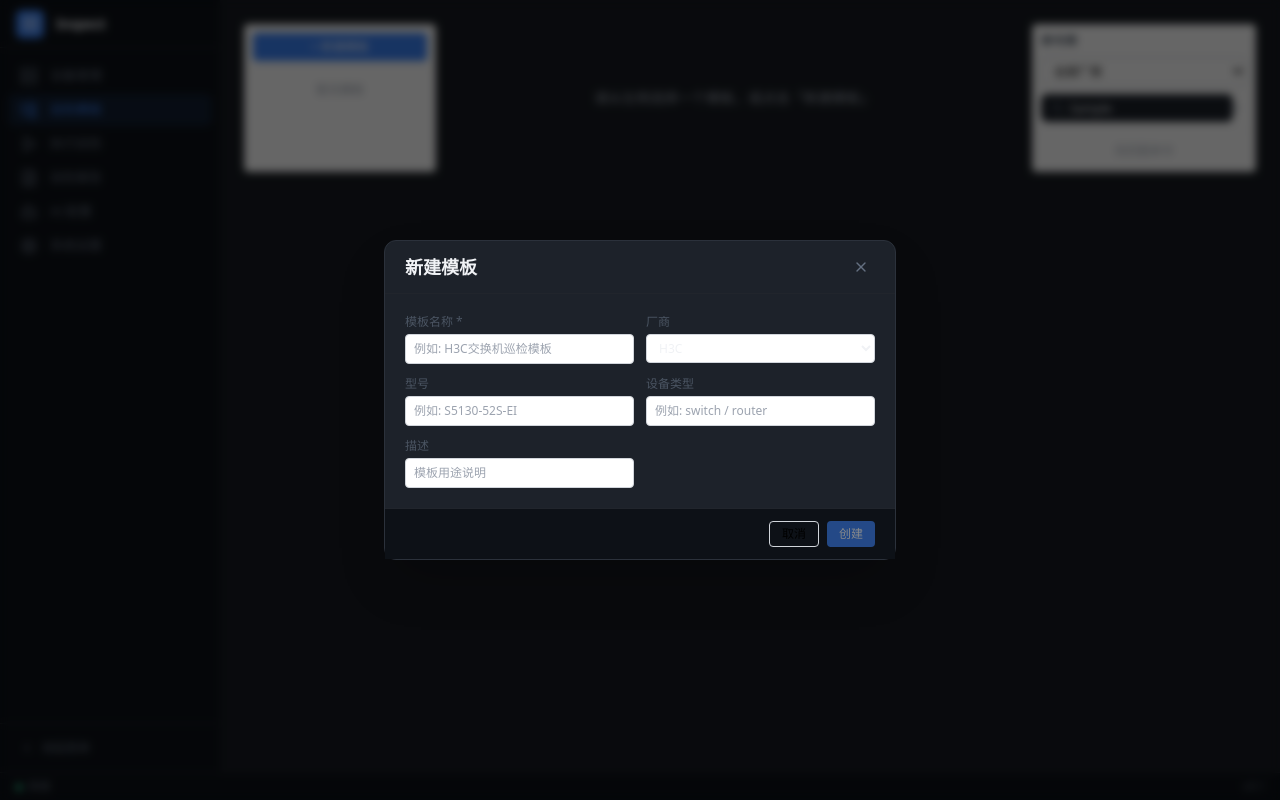
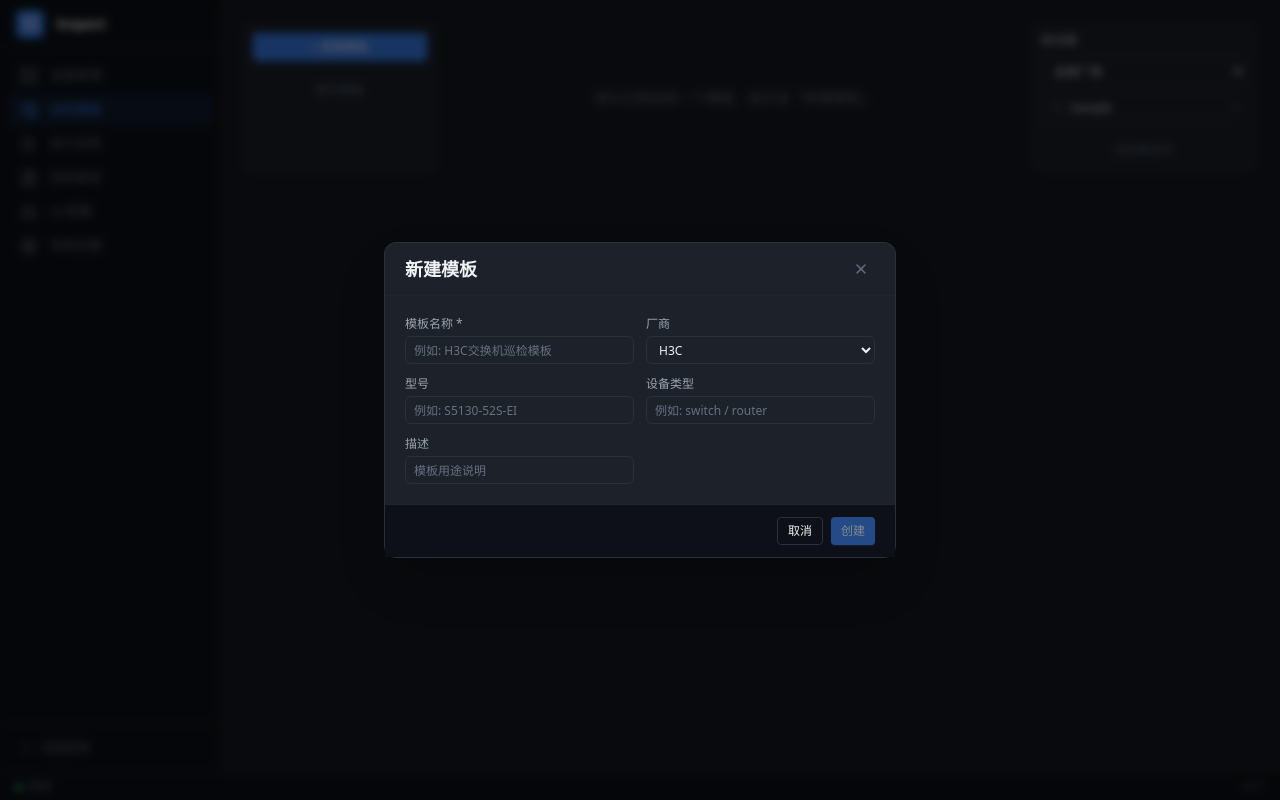
Before and after one commit to neowong/inspection-rust, a React (Vite) app: page /templates in a window 1280 px wide. Both pictures are taken after typing "Sample" into the empty fields and a click on the button "+ 新建模板". Built offline with nearby package versions, Linux system fonts and the light colour scheme.

Commit message:
style: 重构 TemplatesPage 使用新组件系统
Co-Authored-By: neo <neowong2005@gmail.com>

```diff
--- a/src/pages/TemplatesPage.tsx
+++ b/src/pages/TemplatesPage.tsx
@@ -4,6 +4,9 @@ import Toolbar from "../components/Toolbar";
 import SearchInput from "../components/SearchInput";
 import Modal from "../components/Modal";
 import ContextMenu, { ContextMenuItem } from "../components/ContextMenu";
+import Button from "../components/ui/Button";
+import Input from "../components/ui/Input";
+import { Select } from "../components/ui/Input";
 import type { InspectionTemplate, CommandPool } from "../types";
 
 const VENDORS = ["H3C", "华为", "思科", "锐捷"];
@@ -340,33 +343,32 @@ export default function TemplatesPage() {
   return (
     <div className="flex gap-3 h-full">
       {/* ====== Left Panel: Template List ====== */}
-      <div className="w-48 shrink-0 flex flex-col bg-white rounded border border-gray-200">
-        <div className="p-2 border-b border-gray-100">
-          <button
-            className="w-full px-3 py-1.5 text-xs bg-blue-500 text-white rounded hover:bg-blue-600"
+      <div className="w-48 shrink-0 flex flex-col bg-[hsl(var(--bg-card))] border border-[hsl(var(--border))] rounded-lg">
+        <div className="p-2 border-b border-[hsl(var(--border-light))]">
+          <Button size="sm" className="w-full"
             onClick={() => {
               setNewForm({ ...EMPTY_FORM, vendor: selected?.vendor || "H3C" });
               setNewModalOpen(true);
             }}
           >
             + 新建模板
-          </button>
+          </Button>
         </div>
         <div className="flex-1 overflow-auto">
           {templates.length === 0 ? (
-            <p className="p-3 text-xs text-gray-400 text-center">暂无模板</p>
+            <p className="p-3 text-xs text-[hsl(var(--text-tertiary))] text-center">暂无模板</p>
           ) : (
             templates.map((tpl) => (
               <div
                 key={tpl.id}
-                className={`px-3 py-2 cursor-pointer border-b border-gray-50 text-xs hover:bg-blue-50/50 ${
-                  selectedId === tpl.id ? "bg-blue-100 text-blue-800 font-medium" : "text-gray-700"
+                className={`px-3 py-2 cursor-pointer border-b border-[hsl(var(--border-light))] text-xs hover:bg-[hsl(var(--bg-hover))] ${
+                  selectedId === tpl.id ? "bg-[hsl(var(--accent-subtle))] text-[hsl(var(--accent))] font-medium" : "text-[hsl(var(--text-primary))]"
                 }`}
                 onClick={() => selectTemplate(tpl.id)}
                 onContextMenu={(e) => onContextMenu(e, tpl)}
               >
                 <div className="truncate">{tpl.name}</div>
-                <div className="text-[10px] text-gray-400 mt-0.5 flex justify-between">
+                <div className="text-[10px] text-[hsl(var(--text-tertiary))] mt-0.5 flex justify-between">
                   <span>{tpl.vendor}</span>
                   <span>{tpl.device_count ?? 0} 设备</span>
                 </div>
@@ -379,37 +381,27 @@ export default function TemplatesPage() {
       {/* ====== Center Panel: Template Detail ====== */}
       <div className="flex-1 min-w-0 flex flex-col gap-3">
         {!selected ? (
-          <div className="flex-1 flex items-center justify-center text-gray-400 text-sm">
+          <div className="flex-1 flex items-center justify-center text-[hsl(var(--text-tertiary))] text-sm">
             请从左侧选择一个模板，或点击「新建模板」
           </div>
         ) : (
           <>
             {/* Template info header */}
             <div className="flex items-center justify-between">
-              <h2 className="text-sm font-semibold text-gray-800 truncate">
+              <h2 className="text-sm font-semibold text-[hsl(var(--text-primary))] truncate">
                 {selected.name}
               </h2>
               <div className="flex gap-1">
-                <button
-                  className="px-2 py-0.5 text-[11px] border border-gray-300 rounded hover:bg-gray-100"
-                  onClick={handleAutoGenerate}
-                >
+                <Button variant="secondary" size="sm" onClick={handleAutoGenerate}>
                   自动生成命令
-                </button>
-                <button
-                  className="px-2 py-0.5 text-[11px] border border-gray-300 rounded hover:bg-gray-100"
-                  onClick={handleGenerateReport}
-                >
+                </Button>
+                <Button variant="secondary" size="sm" onClick={handleGenerateReport}>
                   生成报告模板
-                </button>
+                </Button>
                 {dirty && (
-                  <button
-                    className="px-3 py-0.5 text-[11px] bg-green-500 text-white rounded hover:bg-green-600 disabled:opacity-50"
-                    disabled={saving || !form.name.trim()}
-                    onClick={handleSave}
-                  >
+                  <Button size="sm" loading={saving} disabled={saving || !form.name.trim()} onClick={handleSave}>
                     {saving ? "保存中..." : "保存"}
-                  </button>
+                  </Button>
                 )}
               </div>
             </div>
@@ -417,43 +409,38 @@ export default function TemplatesPage() {
             {/* Form fields */}
             <div className="grid grid-cols-3 gap-2">
               <FormField label="模板名称 *">
-                <input
-                  className="form-input"
+                <Input size="sm"
                   value={form.name}
                   onChange={(e) => updateForm({ name: e.target.value })}
                   placeholder="例如: H3C交换机巡检模板"
                 />
               </FormField>
               <FormField label="厂商">
-                <select
-                  className="form-input"
+                <Select size="sm"
                   value={form.vendor}
                   onChange={(e) => updateForm({ vendor: e.target.value })}
                 >
                   {VENDORS.map((v) => (
                     <option key={v} value={v}>{v}</option>
                   ))}
-                </select>
+                </Select>
               </FormField>
               <FormField label="型号">
-                <input
-                  className="form-input"
+                <Input size="sm"
                   value={form.model}
                   onChange={(e) => updateForm({ model: e.target.value })}
                   placeholder="例如: S5130-52S-EI"
                 />
               </FormField>
               <FormField label="设备类型">
-                <input
-                  className="form-input"
+                <Input size="sm"
                   value={form.device_type}
                   onChange={(e) => updateForm({ device_type: e.target.value })}
                   placeholder="例如: switch / router / server"
                 />
               </FormField>
               <FormField label="描述">
-                <input
-                  className="form-input"
+                <Input size="sm"
                   value={form.description}
                   onChange={(e) => updateForm({ description: e.target.value })}
                   placeholder="模板用途说明"
@@ -462,7 +449,7 @@ export default function TemplatesPage() {
             </div>
 
             {/* Additional info */}
-            <div className="text-[10px] text-gray-400 flex gap-4">
+            <div className="text-[10px] text-[hsl(var(--text-tertiary))] flex gap-4">
               <span>创建: {formatTime(selected.created_at)}</span>
               <span>更新: {formatTime(selected.updated_at)}</span>
               <span>关联设备: {selected.device_count ?? 0}</span>
@@ -474,45 +461,44 @@ export default function TemplatesPage() {
             {/* Command list in template */}
             <div className="flex-1 min-h-0 flex flex-col">
               <div className="flex items-center justify-between mb-1">
-                <h3 className="text-xs font-semibold text-gray-600">
+                <h3 className="text-xs font-semibold text-[hsl(var(--text-secondary))]">
                   巡检命令 ({templateCommands.length})
                 </h3>
               </div>
-              <div className="flex-1 overflow-auto border border-gray-200 rounded">
+              <div className="flex-1 overflow-auto border border-[hsl(var(--border))] rounded">
                 {templateCommands.length === 0 ? (
-                  <p className="p-4 text-xs text-gray-400 text-center">
+                  <p className="p-4 text-xs text-[hsl(var(--text-tertiary))] text-center">
                     暂无命令，请从右侧命令库中添加，或点击「自动生成命令」
                   </p>
                 ) : (
                   <table className="w-full text-xs">
-                    <thead className="bg-gray-50 sticky top-0">
+                    <thead className="bg-[hsl(var(--bg-hover))] sticky top-0">
                       <tr>
-                        <th className="text-left px-2 py-1.5 border-b border-gray-200 font-medium text-gray-500 w-8">#</th>
-                        <th className="text-left px-2 py-1.5 border-b border-gray-200 font-medium text-gray-500">命令</th>
-                        <th className="text-left px-2 py-1.5 border-b border-gray-200 font-medium text-gray-500 w-16">分类</th>
-                        <th className="text-left px-2 py-1.5 border-b border-gray-200 font-medium text-gray-500 w-20">厂商</th>
-                        <th className="text-left px-2 py-1.5 border-b border-gray-200 font-medium text-gray-500 w-16">操作</th>
+                        <th className="text-left px-2 py-1.5 border-b border-[hsl(var(--border))] font-medium text-[hsl(var(--text-secondary))] w-8">#</th>
+                        <th className="text-left px-2 py-1.5 border-b border-[hsl(var(--border))] font-medium text-[hsl(var(--text-secondary))]">命令</th>
+                        <th className="text-left px-2 py-1.5 border-b border-[hsl(var(--border))] font-medium text-[hsl(var(--text-secondary))] w-16">分类</th>
+                        <th className="text-left px-2 py-1.5 border-b border-[hsl(var(--border))] font-medium text-[hsl(var(--text-secondary))] w-20">厂商</th>
+                        <th className="text-left px-2 py-1.5 border-b border-[hsl(var(--border))] font-medium text-[hsl(var(--text-secondary))] w-16">操作</th>
                       </tr>
                     </thead>
                     <tbody>
                       {templateCommands.map((cmd, idx) => (
-                        <tr key={cmd.id} className="border-b border-gray-100 hover:bg-gray-50">
-                          <td className="px-2 py-1 text-gray-400">{idx + 1}</td>
+                        <tr key={cmd.id} className="border-b border-[hsl(var(--border-light))] hover:bg-[hsl(var(--bg-hover))]">
+                          <td className="px-2 py-1 text-[hsl(var(--text-tertiary))]">{idx + 1}</td>
                           <td className="px-2 py-1">
-                            <code className="text-[11px] bg-gray-100 px-1 py-0.5 rounded">{cmd.command}</code>
+                            <code className="text-[11px] bg-[hsl(var(--bg-hover))] px-1 py-0.5 rounded">{cmd.command}</code>
                             {cmd.description && (
-                              <span className="text-gray-400 ml-1">- {cmd.description}</span>
+                              <span className="text-[hsl(var(--text-tertiary))] ml-1">- {cmd.description}</span>
                             )}
                           </td>
-                          <td className="px-2 py-1 text-gray-500">{cmd.category || "-"}</td>
-                          <td className="px-2 py-1 text-gray-500">{cmd.vendor}</td>
+                          <td className="px-2 py-1 text-[hsl(var(--text-secondary))]">{cmd.category || "-"}</td>
+                          <td className="px-2 py-1 text-[hsl(var(--text-secondary))]">{cmd.vendor}</td>
                           <td className="px-2 py-1">
-                            <button
-                              className="px-1.5 py-0.5 text-[10px] text-red-500 border border-red-200 rounded hover:bg-red-50"
+                            <Button variant="danger" size="sm"
                               onClick={() => handleRemoveCommand(cmd.id)}
                             >
                               移除
-                            </button>
+                            </Button>
                           </td>
                         </tr>
                       ))}
@@ -526,11 +512,10 @@ export default function TemplatesPage() {
       </div>
 
       {/* ====== Right Panel: Command Pool Browser ====== */}
-      <div className="w-56 shrink-0 flex flex-col bg-white rounded border border-gray-200">
-        <div className="p-2 border-b border-gray-100 space-y-2">
-          <h3 className="text-xs font-semibold text-gray-600">命令库</h3>
-          <select
-            className="form-input text-[11px]"
+      <div className="w-56 shrink-0 flex flex-col bg-[hsl(var(--bg-card))] border border-[hsl(var(--border))] rounded-lg">
+        <div className="p-2 border-b border-[hsl(var(--border-light))] space-y-2">
+          <h3 className="text-xs font-semibold text-[hsl(var(--text-secondary))]">命令库</h3>
+          <Select size="sm"
             value={vendorFilter}
             onChange={(e) => setVendorFilter(e.target.value)}
           >
@@ -538,7 +523,7 @@ export default function TemplatesPage() {
             {VENDORS.map((v) => (
               <option key={v} value={v}>{v}</option>
             ))}
-          </select>
+          </Select>
           <SearchInput
             value={cmdSearch}
             onChange={setCmdSearch}
@@ -547,36 +532,35 @@ export default function TemplatesPage() {
         </div>
         <div className="flex-1 overflow-auto">
           {filteredCommands.length === 0 ? (
-            <p className="p-3 text-xs text-gray-400 text-center">无匹配命令</p>
+            <p className="p-3 text-xs text-[hsl(var(--text-tertiary))] text-center">无匹配命令</p>
           ) : (
             filteredCommands.map((cmd) => {
               const alreadyAdded = templateCommandIds.includes(cmd.id);
               return (
                 <div
                   key={cmd.id}
-                  className={`px-2 py-1.5 border-b border-gray-50 text-xs hover:bg-gray-50 ${
-                    alreadyAdded ? "bg-green-50/50" : ""
+                  className={`px-2 py-1.5 border-b border-[hsl(var(--border-light))] text-xs hover:bg-[hsl(var(--bg-hover))] ${
+                    alreadyAdded ? "bg-[hsl(var(--success)/0.1)]" : ""
                   }`}
                 >
-                  <code className="text-[11px] bg-gray-100 px-1 py-0.5 rounded block truncate">
+                  <code className="text-[11px] bg-[hsl(var(--bg-hover))] px-1 py-0.5 rounded block truncate">
                     {cmd.command}
                   </code>
                   <div className="flex items-center justify-between mt-0.5">
-                    <span className="text-[10px] text-gray-400">
+                    <span className="text-[10px] text-[hsl(var(--text-tertiary))]">
                       {cmd.vendor}
                       {cmd.category ? ` · ${cmd.category}` : ""}
                     </span>
                     {!selected ? (
-                      <span className="text-[10px] text-gray-300">请先选择模板</span>
+                      <span className="text-[10px] text-[hsl(var(--text-tertiary))]">请先选择模板</span>
                     ) : alreadyAdded ? (
-                      <span className="text-[10px] text-green-500">已加入</span>
+                      <span className="text-[10px] text-[hsl(var(--success))]">已加入</span>
                     ) : (
-                      <button
-                        className="px-1.5 py-0.5 text-[10px] bg-blue-500 text-white rounded hover:bg-blue-600"
+                      <Button size="sm"
                         onClick={() => handleAddCommand(cmd.id)}
                       >
                         加入
-                      </button>
+                      </Button>
                     )}
                   </div>
                 </div>
@@ -605,61 +589,49 @@ export default function TemplatesPage() {
         onClose={() => setNewModalOpen(false)}
         footer={
           <>
-            <button
-              className="px-3 py-1 text-xs border border-gray-300 rounded hover:bg-gray-100"
-              onClick={() => setNewModalOpen(false)}
-            >
+            <Button variant="secondary" size="sm" onClick={() => setNewModalOpen(false)}>
               取消
-            </button>
-            <button
-              className="px-3 py-1 text-xs bg-blue-500 text-white rounded hover:bg-blue-600 disabled:opacity-50"
-              disabled={!newForm.name.trim()}
-              onClick={handleCreate}
-            >
+            </Button>
+            <Button size="sm" disabled={!newForm.name.trim()} onClick={handleCreate}>
               创建
-            </button>
+            </Button>
           </>
         }
       >
         <div className="grid grid-cols-2 gap-3">
           <FormField label="模板名称 *">
-            <input
-              className="form-input"
+            <Input size="sm"
               value={newForm.name}
               onChange={(e) => setNewForm({ ...newForm, name: e.target.value })}
               placeholder="例如: H3C交换机巡检模板"
             />
           </FormField>
           <FormField label="厂商">
-            <select
-              className="form-input"
+            <Select size="sm"
               value={newForm.vendor}
               onChange={(e) => setNewForm({ ...newForm, vendor: e.target.value })}
             >
               {VENDORS.map((v) => (
                 <option key={v} value={v}>{v}</option>
               ))}
-            </select>
+            </Select>
           </FormField>
           <FormField label="型号">
-            <input
-              className="form-input"
+            <Input size="sm"
               value={newForm.model}
               onChange={(e) => setNewForm({ ...newForm, model: e.target.value })}
               placeholder="例如: S5130-52S-EI"
             />
           </FormField>
           <FormField label="设备类型">
-            <input
-              className="form-input"
+            <Input size="sm"
               value={newForm.device_type}
               onChange={(e) => setNewForm({ ...newForm, device_type: e.target.value })}
               placeholder="例如: switch / router"
             />
           </FormField>
           <FormField label="描述">
-            <input
-              className="form-input"
+            <Input size="sm"
               value={newForm.description}
               onChange={(e) => setNewForm({ ...newForm, description: e.target.value })}
               placeholder="模板用途说明"
@@ -675,25 +647,17 @@ export default function TemplatesPage() {
         onClose={() => setRenameModalOpen(false)}
         footer={
           <>
-            <button
-              className="px-3 py-1 text-xs border border-gray-300 rounded hover:bg-gray-100"
-              onClick={() => setRenameModalOpen(false)}
-            >
+            <Button variant="secondary" size="sm" onClick={() => setRenameModalOpen(false)}>
               取消
-            </button>
-            <button
-              className="px-3 py-1 text-xs bg-blue-500 text-white rounded hover:bg-blue-600 disabled:opacity-50"
-              disabled={!renameName.trim()}
-              onClick={handleRename}
-            >
+            </Button>
+            <Button size="sm" disabled={!renameName.trim()} onClick={handleRename}>
               确认
-            </button>
+            </Button>
           </>
         }
       >
         <FormField label="模板名称">
-          <input
-            className="form-input"
+          <Input size="sm"
             value={renameName}
             onChange={(e) => setRenameName(e.target.value)}
             onKeyDown={(e) => { if (e.key === "Enter") handleRename(); }}
@@ -709,47 +673,24 @@ export default function TemplatesPage() {
         onClose={() => setDeleteModalOpen(false)}
         footer={
           <>
-            <button
-              className="px-3 py-1 text-xs border border-gray-300 rounded hover:bg-gray-100"
-              onClick={() => setDeleteModalOpen(false)}
-            >
+            <Button variant="secondary" size="sm" onClick={() => setDeleteModalOpen(false)}>
               取消
-            </button>
-            <button
-              className="px-3 py-1 text-xs bg-red-500 text-white rounded hover:bg-red-600"
-              onClick={handleDelete}
-            >
+            </Button>
+            <Button variant="danger" size="sm" onClick={handleDelete}>
               确认删除
-            </button>
+            </Button>
           </>
         }
       >
-        <p className="text-sm text-gray-700">
+        <p className="text-sm text-[hsl(var(--text-primary))]">
           确定要删除模板「{ctxTemplate?.name}」吗？此操作不可撤销。
           {ctxTemplate && (ctxTemplate.device_count ?? 0) > 0 && (
-            <span className="text-red-500 block mt-1">
+            <span className="text-[hsl(var(--danger))] block mt-1">
               注意：该模板当前被 {ctxTemplate.device_count} 台设备引用。
             </span>
           )}
         </p>
       </Modal>
-
-      {/* Form input style */}
-      <style>{`
-        .form-input {
-          width: 100%;
-          padding: 4px 8px;
-          font-size: 12px;
-          border: 1px solid #d1d5db;
-          border-radius: 4px;
-          outline: none;
-          background: #fff;
-        }
-        .form-input:focus {
-          border-color: #3b82f6;
-          box-shadow: 0 0 0 1px #3b82f6;
-        }
-      `}</style>
     </div>
   );
 }
@@ -757,7 +698,7 @@ export default function TemplatesPage() {
 function FormField({ label, children }: { label: string; children: React.ReactNode }) {
   return (
     <label className="flex flex-col gap-1">
-      <span className="text-xs text-gray-600">{label}</span>
+      <span className="text-xs text-[hsl(var(--text-secondary))]">{label}</span>
       {children}
     </label>
   );
```
